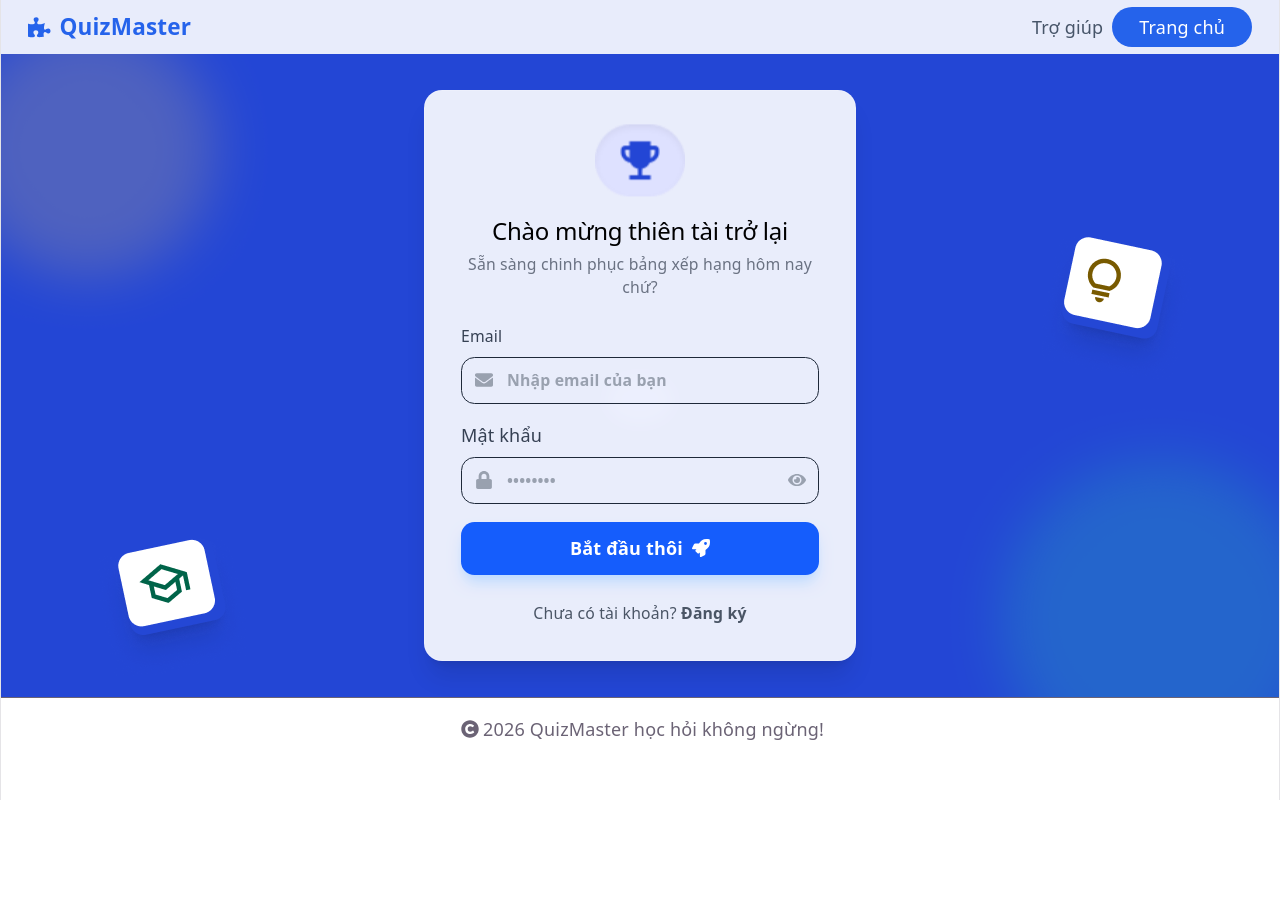
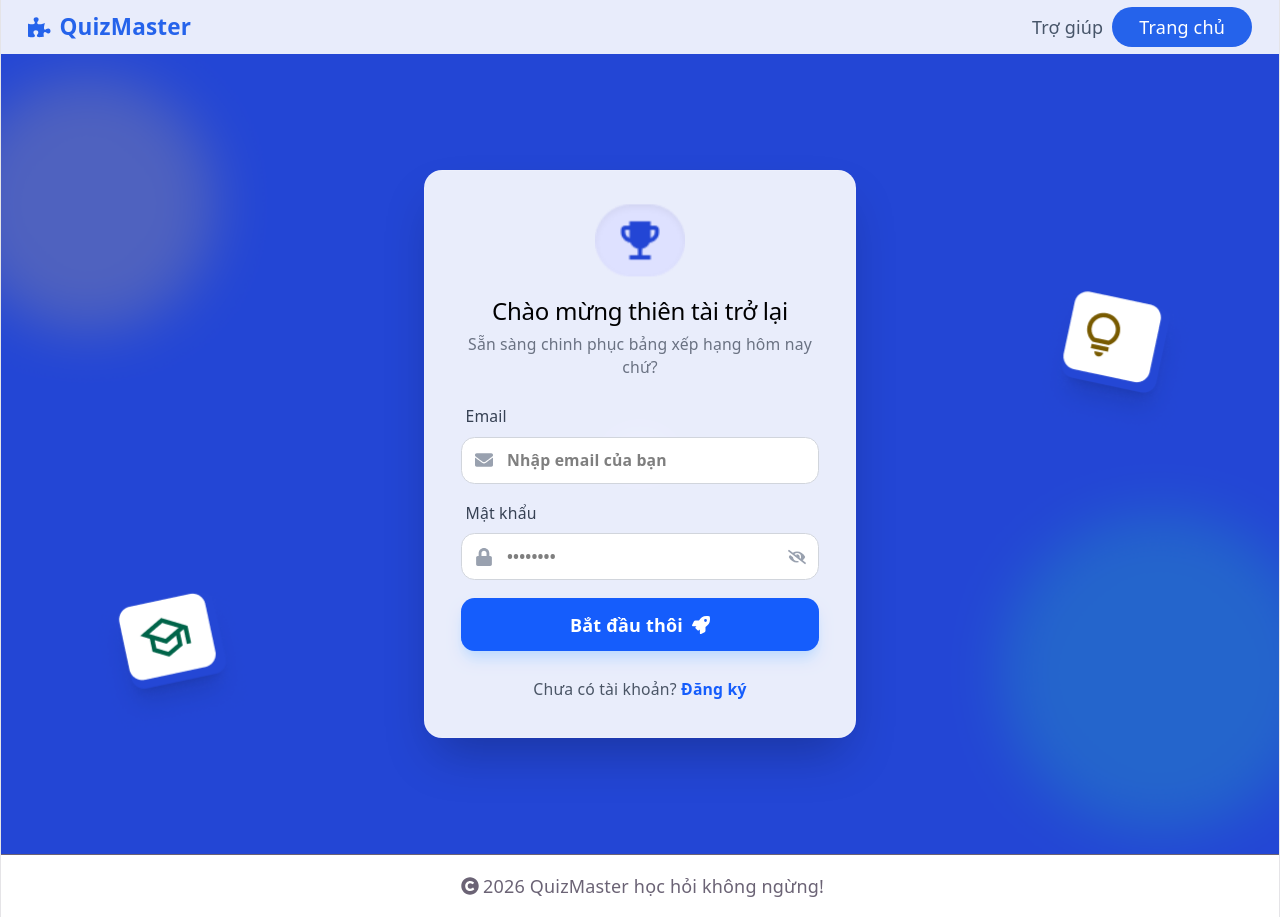
Before and after one commit to DBPCod/QuizMaster-Pro, a React (Vite) app in the folder quiz-web/: page /login in a window 1280 px wide. Before the commit the page ends 800 px from the top, so only its background shows below. Built offline with nearby package versions, Linux system fonts and the light colour scheme.

Commit message:
fix: fix input autofill and custom alert

```diff
--- a/quiz-web/src/index.css
+++ b/quiz-web/src/index.css
@@ -25,7 +25,15 @@
   text-rendering: optimizeLegibility;
   -webkit-font-smoothing: antialiased;
   -moz-osx-font-smoothing: grayscale;
-
+input:-webkit-autofill,
+input:-webkit-autofill:hover,
+input:-webkit-autofill:focus,
+input:-webkit-autofill:active {
+  -webkit-box-shadow: 0 0 0 1000px white inset !important;
+  -webkit-text-fill-color: black !important;
+  caret-color: black !important;
+  border-color: #d1d5db !important;
+}
   @media (max-width: 1024px) {
     font-size: 16px;
   }
--- a/quiz-web/src/pages/LoginPage.jsx
+++ b/quiz-web/src/pages/LoginPage.jsx
@@ -1,47 +1,89 @@
 import { useState } from "react";
-import { FaRocket, FaEnvelope, FaLock, FaEyeSlash, FaEye } from "react-icons/fa";
-// 1. Sửa lại cách import ảnh (bỏ ngoặc nhọn)
+import { FaRocket, FaEnvelope, FaLock, FaEyeSlash, FaEye, FaExclamationTriangle } from "react-icons/fa";
+import { Link } from "react-router-dom";
 // @ts-ignore
 import backgroundAuth from '../assets/backgroundAuth.png';
 // @ts-ignore
 import logo from "../assets/imgLogin.png";
-import { Link } from "react-router-dom";
 import { CreateLoginRequest } from "../dtos/requests/CreateLoginRequest";
 import authService from "../services/authService.js";
+
 export default function LoginPage() {
   const [email, setEmail] = useState('');
   const [password, setPassword] = useState('');
   const [loading, setLoading] = useState(false);
   const [showPassword, setShowPassword] = useState(false);
+
+  // State quản lý lỗi tại chỗ (cho lỗi 400 và validation)
+  const [errors, setErrors] = useState({ password: "" });
+
+  // State quản lý Popup thông báo (cho lỗi 403 và 404)
+  const [customAlert, setCustomAlert] = useState({ show: false, message: "", type: "" });
+
+  const closeAlert = () => setCustomAlert({ ...customAlert, show: false });
+
   const handleSubmit = async (e) => {
-
     e.preventDefault();
     setLoading(true);
-    var loginRequest = new CreateLoginRequest(email, password);
+    setErrors({ password: "" }); // Reset lỗi cũ
+
+    const loginRequest = new CreateLoginRequest(email, password);
+
+    // Validation Client-side
     if (!loginRequest.isValid()) {
-      alert("Email hoặc mật khẩu không đúng định dạng");
+      setErrors({ password: "Mật khẩu không đúng định dạng" });
       setLoading(false);
       return;
     }
 
-    var response = await authService.login(loginRequest);
-    console.log(response + " data");
-    setLoading(false);
+    try {
+      const response = await authService.login(loginRequest);
+      // Lưu token và chuyển hướng ở đây (ví dụ: useNavigate)
+      console.log("Dữ liệu nhận được:", response);
+      alert("Đăng nhập thành công!");
+    } catch (err) {
+      const status = err.response?.status;
+      const serverMessage = err.response?.data?.message;
+
+      if (status === 400) {
+        // Lỗi 400: Hiển thị bằng span dưới ô nhập liệu
+        setErrors({ password: serverMessage || "Email hoặc mật khẩu không chính xác" });
+      }
+      else if (status === 404) {
+        // Lỗi 404: Hiển thị Custom Modal
+        setCustomAlert({
+          show: true,
+          message: serverMessage || "Tài khoản này không tồn tại trên hệ thống!",
+          type: "error"
+        });
+      }
+      else if (status === 403) {
+        // Lỗi 403: Hiển thị Custom Modal
+        setCustomAlert({
+          show: true,
+          message: serverMessage || "Truy cập bị chặn! Tài khoản của bạn đã bị khóa.",
+          type: "warning"
+        });
+      } else {
+        setCustomAlert({
+          show: true,
+          message: "Đã có lỗi hệ thống xảy ra. Vui lòng thử lại sau.",
+          type: "error"
+        });
+      }
+    } finally {
+      setLoading(false);
+    }
   };
-
-  const handleEmailChange = (e) => setEmail(e.target.value);
-  const handlePasswordChange = (e) => setPassword(e.target.value);
 
   return (
     <section
-      // 2. Thêm các class để ảnh phủ kín và căn giữa
-      className="w-full bg-fixed flex items-center justify-center bg-cover bg-center bg-no-repeat px-4"
-      // 3. Đưa style vào đúng vị trí trong thẻ mở
+      className="w-full min-h-screen bg-fixed flex items-center justify-center bg-cover bg-center bg-no-repeat px-4 relative"
       style={{ backgroundImage: `url(${backgroundAuth})` }}
     >
-      <div className="max-w-sm w-full bg-white/90 backdrop-blur-sm rounded-2xl shadow-xl p-8 space-y-6 border border-white/20 my-8">
+      {/* --- FORM LOGIN --- */}
+      <div className="max-w-sm w-full bg-white/90 backdrop-blur-md rounded-2xl shadow-2xl p-8 space-y-6 border border-white/20 my-8 z-10">
 
-        {/* Logo & Header */}
         <div className="flex flex-col items-center">
           <img src={logo} alt="Logo" className="w-20 mb-4 animate-bounce" />
           <h2 className="text-2xl font-bold !text-black text-center">
@@ -52,10 +94,9 @@ export default function LoginPage() {
           </p>
         </div>
 
-        {/* Form Login */}
         <form onSubmit={handleSubmit} className="space-y-4">
-          <div className="space-y-2">
-            <label className="text-left text-sm font-medium text-gray-700 block">Email</label>
+          <div className="space-y-2 text-left">
+            <label className="text-sm font-medium text-gray-700 block ml-1">Email</label>
             <div className="relative">
               <span className="absolute inset-y-0 left-0 pl-3 flex items-center text-gray-400">
                 <FaEnvelope />
@@ -64,25 +105,26 @@ export default function LoginPage() {
                 type="email"
                 required
                 value={email}
-                onChange={handleEmailChange}
-                className="font-bold text-black block w-full pl-10 pr-3 py-2.5 border border-gray-800 rounded-xl focus:ring-2 focus:ring-blue-500 outline-none text-sm placeholder:text-gray-400 focus:placeholder-transparent transition-all duration-200"
+                onChange={(e) => setEmail(e.target.value)}
+                className="font-bold bg-white text-black block w-full pl-10 pr-3 py-2.5 border border-gray-300 rounded-xl focus:ring-2 focus:ring-blue-500 outline-none text-sm transition-all"
                 placeholder="Nhập email của bạn"
               />
             </div>
           </div>
 
-          <div className="space-y-2">
-            <label className="text-left ext-sm font-medium text-gray-700 block">Mật khẩu</label>
+          <div className="space-y-2 text-left">
+            <label className="text-sm font-medium text-gray-700 block ml-1">Mật khẩu</label>
             <div className="relative">
               <span className="absolute inset-y-0 left-0 pl-3 flex items-center text-gray-400">
                 <FaLock />
               </span>
               <input
-                type={showPassword ? "password" : "text"}
+                type={showPassword ? "text" : "password"}
                 required
                 value={password}
-                onChange={handlePasswordChange}
-                className="font-bold text-black block w-full pl-10 pr-3 py-2.5 border border-gray-800 rounded-xl focus:ring-2 focus:ring-blue-500 outline-none text-sm placeholder:text-gray-400 focus:placeholder-transparent transition-all duration-200"
+                onChange={(e) => setPassword(e.target.value)}
+                className={`font-bold text-black bg-white block w-full pl-10 pr-10 py-2.5 border rounded-xl outline-none text-sm transition-all ${errors.password ? "border-red-500 ring-1 ring-red-500" : "border-gray-300 focus:ring-2 focus:ring-blue-500"
+                  }`}
                 placeholder="••••••••"
               />
               <button
@@ -90,9 +132,15 @@ export default function LoginPage() {
                 onClick={() => setShowPassword(!showPassword)}
                 className="absolute inset-y-0 right-0 pr-3 flex items-center text-gray-400 hover:text-blue-600 transition-colors"
               >
-                {showPassword ? <FaEyeSlash /> : <FaEye />}
+                {showPassword ? <FaEye /> : <FaEyeSlash />}
               </button>
             </div>
+            {/* --- ERROR SPAN (Cho lỗi 400/Validation) --- */}
+            {errors.password && (
+              <span className="text-red-500 text-xs mt-1 flex items-center gap-1 animate-pulse">
+                <FaExclamationTriangle /> {errors.password}
+              </span>
+            )}
           </div>
 
           <button
@@ -103,23 +151,39 @@ export default function LoginPage() {
             {loading ? (
               <div className="w-5 h-5 border-2 border-white border-t-transparent rounded-full animate-spin"></div>
             ) : (
-              <>
-                Bắt đầu thôi <FaRocket />
-              </>
+              <>Bắt đầu thôi <FaRocket /></>
             )}
           </button>
         </form>
 
         <div className="text-center text-sm text-gray-600">
           Chưa có tài khoản?{" "}
-          <Link
-            to="/register"
-            className="text-shadow-blue-600xt-blue-600 font-bold hover:underline"
-          >
+          <Link to="/register" className="text-blue-600 font-bold hover:underline">
             Đăng ký
           </Link>
         </div>
       </div>
+
+      {/* --- CUSTOM MODAL ALERT (Cho lỗi 403/404) --- */}
+      {customAlert.show && (
+        <div className="fixed inset-0 z-[100] flex items-center justify-center bg-black/60 backdrop-blur-sm p-4 transition-all">
+          <div className="bg-white rounded-3xl p-8 max-w-sm w-full shadow-2xl transform scale-100 animate-in zoom-in duration-300 text-center">
+            <div className={`w-20 h-20 mx-auto mb-5 flex items-center justify-center rounded-full ${customAlert.type === 'error' ? 'bg-red-100 text-red-500' : 'bg-orange-100 text-orange-500'}`}>
+              <FaExclamationTriangle size={40} />
+            </div>
+            <h3 className="text-2xl font-black text-gray-900 mb-2">Chú ý!</h3>
+            <p className="text-gray-600 mb-8 leading-relaxed">
+              {customAlert.message}
+            </p>
+            <button
+              onClick={closeAlert}
+              className="w-full py-4 bg-gray-900 hover:bg-black text-white font-bold rounded-2xl transition-all shadow-lg active:scale-95"
+            >
+              Đã hiểu
+            </button>
+          </div>
+        </div>
+      )}
     </section>
   );
 }
```
